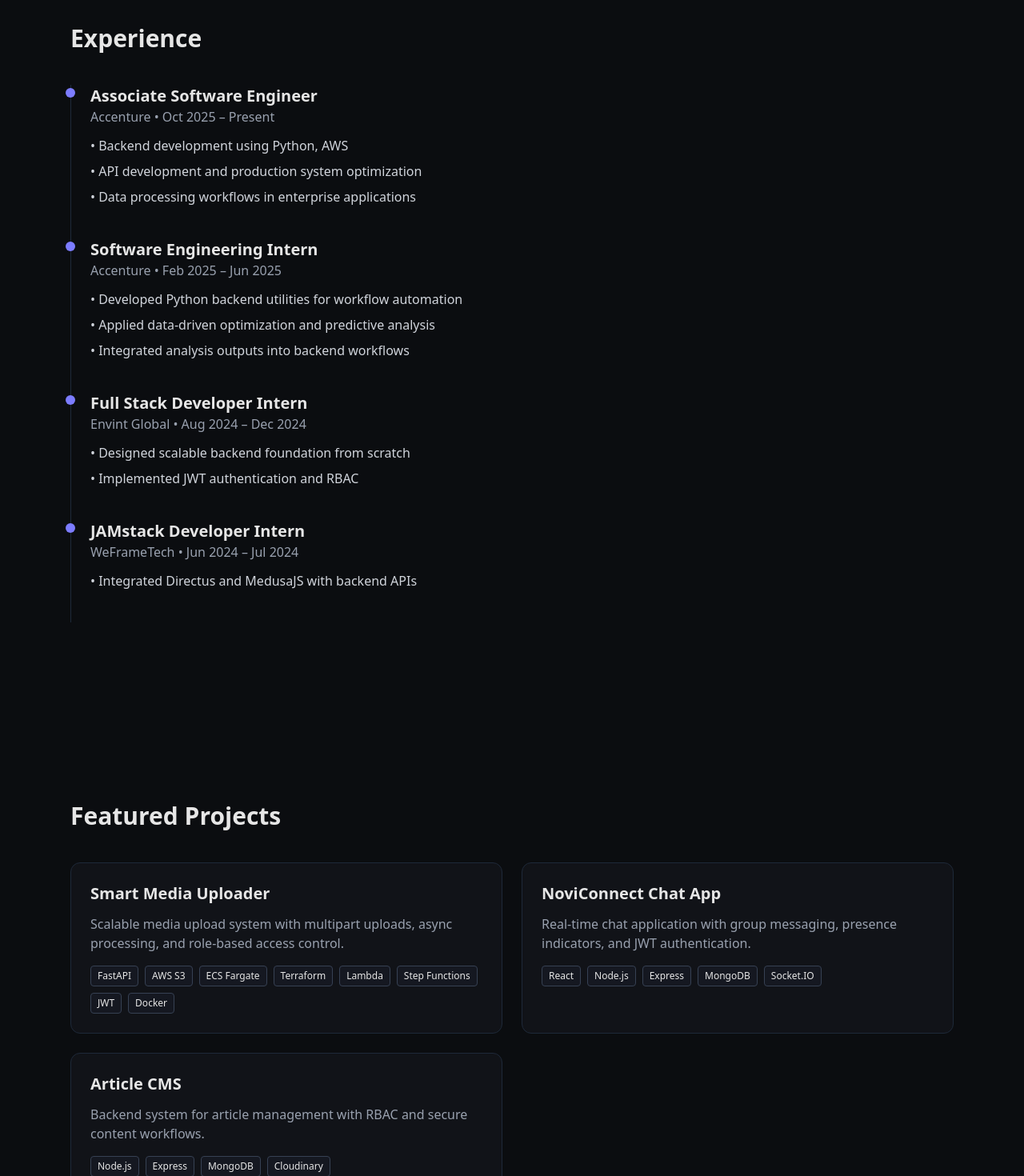
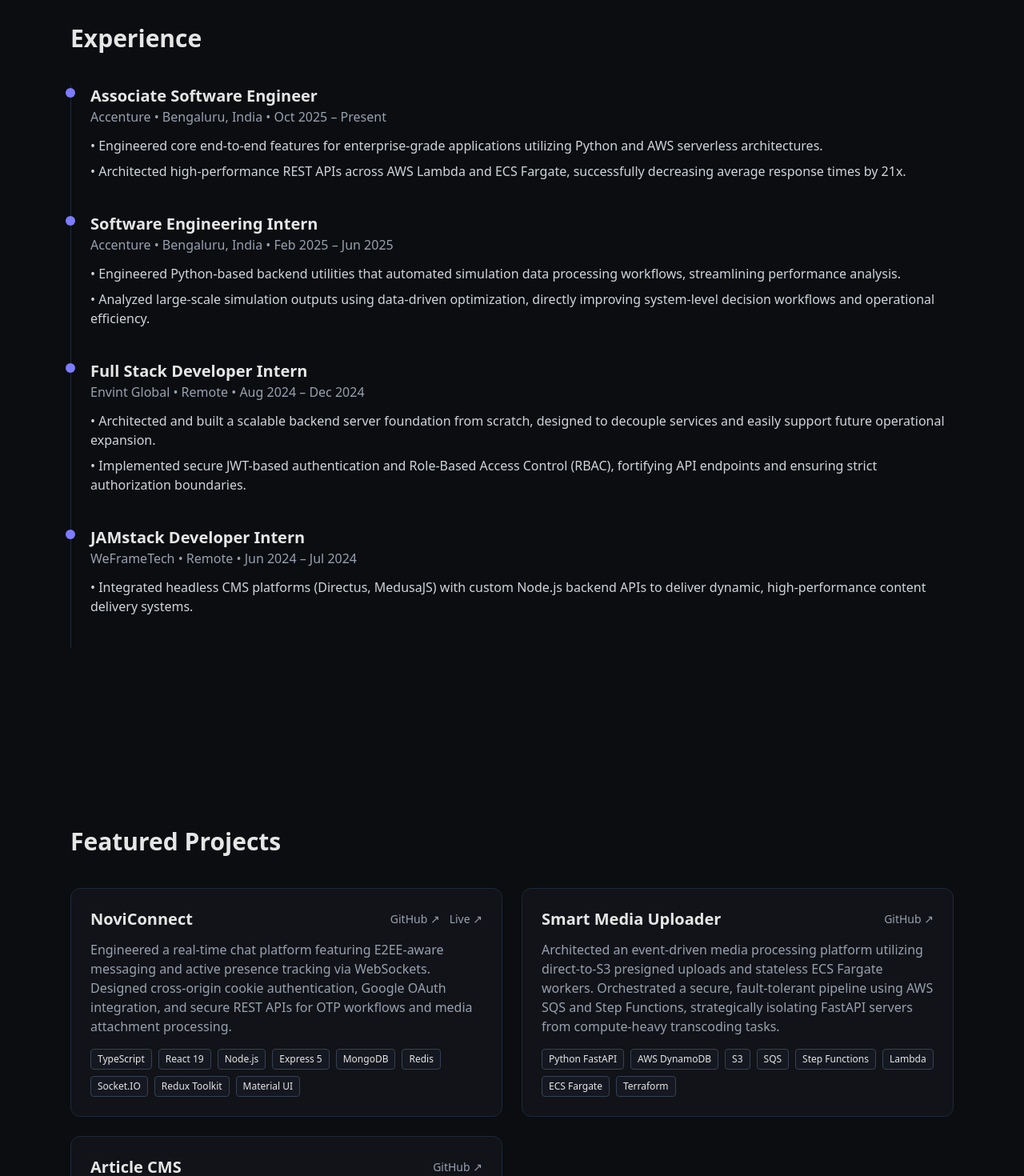
Before and after one commit to 009-KumarJi/portfolio, a Next.js app: page / in a window 1280 px wide. Shown: the part 1300-2770 px from the top of the page at 80% size. Built offline with nearby package versions, Linux system fonts and the light colour scheme.

Commit message:
feat: initialize portfolio project with core components, data schemas, and resume download API

```diff
--- /dev/null
+++ b/app/api/download-resume/route.ts
@@ -0,0 +1,15 @@
+import { NextResponse } from "next/server";
+import { readFile } from "fs/promises";
+import path from "path";
+
+export async function GET() {
+  const filePath = path.join(process.cwd(), "public", "krishna_kumar.pdf");
+  const file = await readFile(filePath);
+
+  return new NextResponse(file, {
+    headers: {
+      "Content-Type": "application/pdf",
+      "Content-Disposition": 'attachment; filename="Krishna_Kumar_Resume.pdf"',
+    },
+  });
+}
--- a/app/layout.tsx
+++ b/app/layout.tsx
@@ -1,9 +1,9 @@
 import "./globals.css";
 
 export const metadata = {
-  title: "Krishna Kumar | Backend Engineer",
+  title: "Krishna Kumar | Software Engineer",
   description:
-    "Backend engineer building scalable APIs, RBAC systems, and cloud-native applications.",
+    "Software engineer building scalable APIs, full-stack applications, and cloud-native systems.",
 };
 
 export default function RootLayout({
--- a/components/certifications/Certifications.tsx
+++ b/components/certifications/Certifications.tsx
@@ -8,12 +8,18 @@
 
       <div className="grid md:grid-cols-2 gap-6">
         {certifications.map((cert, i) => (
-          <div
+          <a
             key={i}
-            className="bg-[#111318] border border-gray-800 rounded-xl p-5"
+            href={cert.link}
+            target="_blank"
+            rel="noopener noreferrer"
+            className="bg-[#111318] border border-gray-800 rounded-xl p-5 hover:border-[var(--accent)] transition group"
           >
-            {cert}
-          </div>
+            <div className="flex items-center gap-3">
+              <span className="text-[var(--accent)] text-xl group-hover:scale-110 transition-transform">✦</span>
+              <span>{cert.title}</span>
+            </div>
+          </a>
         ))}
       </div>
     </Section>
--- a/components/experience/ExperienceTimeline.tsx
+++ b/components/experience/ExperienceTimeline.tsx
@@ -4,11 +4,13 @@
   role,
   company,
   period,
+  location,
   points,
 }: {
   role: string;
   company: string;
   period: string;
+  location: string;
   points: string[];
 }) {
   return (
@@ -17,7 +19,7 @@
 
       <h3 className="text-xl font-semibold">{role}</h3>
       <p className="text-gray-400">
-        {company} • {period}
+        {company} • {location} • {period}
       </p>
 
       <ul className="mt-3 space-y-2 text-gray-300">
@@ -38,10 +40,10 @@
         role="Associate Software Engineer"
         company="Accenture"
         period="Oct 2025 – Present"
+        location="Bengaluru, India"
         points={[
-          "Backend development using Python, AWS",
-          "API development and production system optimization",
-          "Data processing workflows in enterprise applications",
+          "Engineered core end-to-end features for enterprise-grade applications utilizing Python and AWS serverless architectures.",
+          "Architected high-performance REST APIs across AWS Lambda and ECS Fargate, successfully decreasing average response times by 21x.",
         ]}
       />
 
@@ -49,10 +51,10 @@
         role="Software Engineering Intern"
         company="Accenture"
         period="Feb 2025 – Jun 2025"
+        location="Bengaluru, India"
         points={[
-          "Developed Python backend utilities for workflow automation",
-          "Applied data-driven optimization and predictive analysis",
-          "Integrated analysis outputs into backend workflows",
+          "Engineered Python-based backend utilities that automated simulation data processing workflows, streamlining performance analysis.",
+          "Analyzed large-scale simulation outputs using data-driven optimization, directly improving system-level decision workflows and operational efficiency.",
         ]}
       />
 
@@ -60,9 +62,10 @@
         role="Full Stack Developer Intern"
         company="Envint Global"
         period="Aug 2024 – Dec 2024"
+        location="Remote"
         points={[
-          "Designed scalable backend foundation from scratch",
-          "Implemented JWT authentication and RBAC",
+          "Architected and built a scalable backend server foundation from scratch, designed to decouple services and easily support future operational expansion.",
+          "Implemented secure JWT-based authentication and Role-Based Access Control (RBAC), fortifying API endpoints and ensuring strict authorization boundaries.",
         ]}
       />
 
@@ -70,8 +73,9 @@
         role="JAMstack Developer Intern"
         company="WeFrameTech"
         period="Jun 2024 – Jul 2024"
+        location="Remote"
         points={[
-          "Integrated Directus and MedusaJS with backend APIs",
+          "Integrated headless CMS platforms (Directus, MedusaJS) with custom Node.js backend APIs to deliver dynamic, high-performance content delivery systems.",
         ]}
       />
     </Section>
--- a/components/hero/Hero.tsx
+++ b/components/hero/Hero.tsx
@@ -22,15 +22,15 @@
         className="max-w-md md:max-w-xl flex flex-col items-center md:items-start"
       >
         <h1 className="text-3xl md:text-5xl font-bold leading-snug">
-          I build scalable backend systems
+          I build scalable systems
           <span className="text-[var(--accent)]">
             {" "}that survive production.
           </span>
         </h1>
 
         <p className="mt-4 text-gray-400">
-          Associate Software Engineer focused on backend architecture,
-          secure APIs, and cloud-native systems.
+          Software Engineer with a backend-heavy full-stack profile —
+          APIs, cloud-native architectures, and production-grade frontends.
         </p>
 
         {/* BUTTONS */}
@@ -41,14 +41,14 @@
             <Button>View Projects</Button>
           </a>
 
-          {/* Resume download */}
+          {/* Resume view + download */}
           <a
-            href="/resume.pdf"
+            href="/krishna_kumar.pdf"
             target="_blank"
             rel="noopener noreferrer"
             className="px-6 py-3 border border-gray-600 rounded-lg hover:border-gray-400 transition"
           >
-            Download Resume
+            View Resume
           </a>
 
         </div>
--- a/components/hero/ProfileTerminal.tsx
+++ b/components/hero/ProfileTerminal.tsx
@@ -47,7 +47,7 @@
 
       {/* Terminal footer */}
       <div className="px-4 pb-4 font-mono text-xs text-green-400">
-        <p>&gt; identity: backend_engineer</p>
+        <p>&gt; identity: software_engineer</p>
         <p>&gt; status: available_for_building</p>
       </div>
     </motion.div>
--- a/components/projects/ProjectCard.tsx
+++ b/components/projects/ProjectCard.tsx
@@ -10,14 +10,42 @@
   title,
   description,
   stack,
+  github,
+  live,
 }: {
   title: string;
   description: string;
   stack: string[];
+  github?: string;
+  live?: string;
 }) {
   return (
     <div className="bg-[#111318] border border-gray-800 rounded-xl p-6 hover:border-gray-600 transition">
-      <h3 className="text-xl font-semibold">{title}</h3>
+      <div className="flex items-center justify-between mb-1">
+        <h3 className="text-xl font-semibold">{title}</h3>
+        <div className="flex gap-3 text-sm text-gray-400">
+          {github && (
+            <a
+              href={github}
+              target="_blank"
+              rel="noopener noreferrer"
+              className="hover:text-white transition"
+            >
+              GitHub ↗
+            </a>
+          )}
+          {live && (
+            <a
+              href={live}
+              target="_blank"
+              rel="noopener noreferrer"
+              className="hover:text-[var(--accent)] transition"
+            >
+              Live ↗
+            </a>
+          )}
+        </div>
+      </div>
       <p className="text-gray-400 mt-3">{description}</p>
 
       <div className="flex flex-wrap gap-2 mt-4">
--- a/components/skills/SkillsMatrix.tsx
+++ b/components/skills/SkillsMatrix.tsx
@@ -31,11 +31,12 @@
     <Section className="pb-24">
       <h2 className="text-3xl font-semibold mb-10">Skills</h2>
 
-      <div className="grid md:grid-cols-2 gap-10">
+      <div className="grid md:grid-cols-2 lg:grid-cols-3 gap-10">
         <SkillGroup title="Languages" items={skills.languages} />
         <SkillGroup title="Backend & APIs" items={skills.backend} />
-        <SkillGroup title="Databases" items={skills.databases} />
+        <SkillGroup title="Databases & Caching" items={skills.databases} />
         <SkillGroup title="Cloud & DevOps" items={skills.cloud} />
+        <SkillGroup title="Concepts" items={skills.concepts} />
       </div>
     </Section>
   );
--- a/components/ui/Footer.tsx
+++ b/components/ui/Footer.tsx
@@ -7,7 +7,7 @@
         <div>
           <p className="font-semibold">Krishna Kumar</p>
           <p className="text-gray-400 text-sm">
-            Backend Engineer • API Systems • Cloud
+            Software Engineer • Full Stack • Cloud • Bengaluru, India
           </p>
         </div>
 
@@ -22,14 +22,16 @@
           <a
             href="https://github.com/009-KumarJi"
             target="_blank"
+            rel="noopener noreferrer"
             className="hover:text-white"
           >
             GitHub
           </a>
 
           <a
-            href="https://linkedin.com"
+            href="https://www.linkedin.com/in/krishna-kumar-975b25186/"
             target="_blank"
+            rel="noopener noreferrer"
             className="hover:text-white"
           >
             LinkedIn
--- a/data/certifications.ts
+++ b/data/certifications.ts
@@ -1,7 +1,10 @@
 export const certifications = [
-  "Oracle Cloud Infrastructure 2025 Certified Generative AI Professional",
-  "Oracle Cloud Infrastructure 2025 Certified AI Foundations Associate",
-  "JavaScript Algorithms and Data Structures — freeCodeCamp",
-  "Java (Basic) — HackerRank",
-  "Data Structures in Java — Great Learning",
+  {
+    title: "Oracle Cloud Infrastructure 2025 Certified Generative AI Professional",
+    link: "https://catalog-education.oracle.com/ords/certview/sharebadge?id=7105AFEA25BBDE54FF8F263A9975C84E60E8F57F16F8878F3F1C214DED53C9AD",
+  },
+  {
+    title: "Oracle Cloud Infrastructure 2025 Certified AI Foundations Associate",
+    link: "https://catalog-education.oracle.com/ords/certview/sharebadge?id=F7B86EC74661B7819BF76F1F7772A311CD05F7035B7C73925551583BA989CA5D",
+  },
 ];
--- a/data/projects.ts
+++ b/data/projects.ts
@@ -1,29 +1,43 @@
 export const projects = [
+  {
+    title: "NoviConnect",
+    description:
+      "Engineered a real-time chat platform featuring E2EE-aware messaging and active presence tracking via WebSockets. Designed cross-origin cookie authentication, Google OAuth integration, and secure REST APIs for OTP workflows and media attachment processing.",
+    stack: [
+      "TypeScript",
+      "React 19",
+      "Node.js",
+      "Express 5",
+      "MongoDB",
+      "Redis",
+      "Socket.IO",
+      "Redux Toolkit",
+      "Material UI",
+    ],
+    github: "https://github.com/009-KumarJi/NoviConnect",
+    live: "https://noviconnect-client-v2.vercel.app/",
+  },
   {
     title: "Smart Media Uploader",
     description:
-      "Scalable media upload system with multipart uploads, async processing, and role-based access control.",
+      "Architected an event-driven media processing platform utilizing direct-to-S3 presigned uploads and stateless ECS Fargate workers. Orchestrated a secure, fault-tolerant pipeline using AWS SQS and Step Functions, strategically isolating FastAPI servers from compute-heavy transcoding tasks.",
     stack: [
-      "FastAPI",
-      "AWS S3",
+      "Python FastAPI",
+      "AWS DynamoDB",
+      "S3",
+      "SQS",
+      "Step Functions",
+      "Lambda",
       "ECS Fargate",
       "Terraform",
-      "Lambda",
-      "Step Functions",
-      "JWT",
-      "Docker",
     ],
-  },
-  {
-    title: "NoviConnect Chat App",
-    description:
-      "Real-time chat application with group messaging, presence indicators, and JWT authentication.",
-    stack: ["React", "Node.js", "Express", "MongoDB", "Socket.IO"],
+    github: "https://github.com/009-KumarJi/smart-media-uploader",
   },
   {
     title: "Article CMS",
     description:
-      "Backend system for article management with RBAC and secure content workflows.",
-    stack: ["Node.js", "Express", "MongoDB", "Cloudinary"],
+      "Built a robust backend content management system utilizing Node.js and Express to drive multi-role RBAC and secure editorial workflows. Integrated MongoDB for flexible data modeling alongside Cloudinary for optimized image storage and delivery.",
+    stack: ["Node.js", "Express.js", "MongoDB", "Cloudinary"],
+    github: "https://github.com/009-KumarJi/article_cms",
   },
 ];
--- a/data/skills.ts
+++ b/data/skills.ts
@@ -1,23 +1,40 @@
 export const skills = {
-  languages: ["Java", "Python", "JavaScript", "C++", "HTML", "CSS"],
+  languages: ["Python", "Java", "JavaScript", "TypeScript", "Golang", "C++"],
 
   backend: [
     "FastAPI",
+    "Node.js",
+    "Express.js",
     "Spring Boot",
-    "Node.js",
-    "Express",
     "REST APIs",
-    "JWT",
-    "RBAC",
+    "GraphQL",
   ],
 
   databases: [
     "PostgreSQL",
+    "MongoDB",
     "MySQL",
-    "MongoDB",
     "Redis",
-    "DynamoDB",
+    "AWS DynamoDB",
   ],
 
-  cloud: ["AWS", "Docker", "Terraform", "Lambda", "ECS"],
+  cloud: [
+    "AWS",
+    "Azure",
+    "Lambda",
+    "SQS",
+    "Step Functions",
+    "ECS Fargate",
+    "Docker",
+    "Terraform",
+    "Apache Kafka",
+  ],
+
+  concepts: [
+    "Microservices Architecture",
+    "Event-Driven Systems",
+    "JWT / OAuth2 / SAML",
+    "RBAC",
+    "Distributed Systems",
+  ],
 };
```
Also changed, not shown: 2 other files (tests, documents, lock files or other folders).
